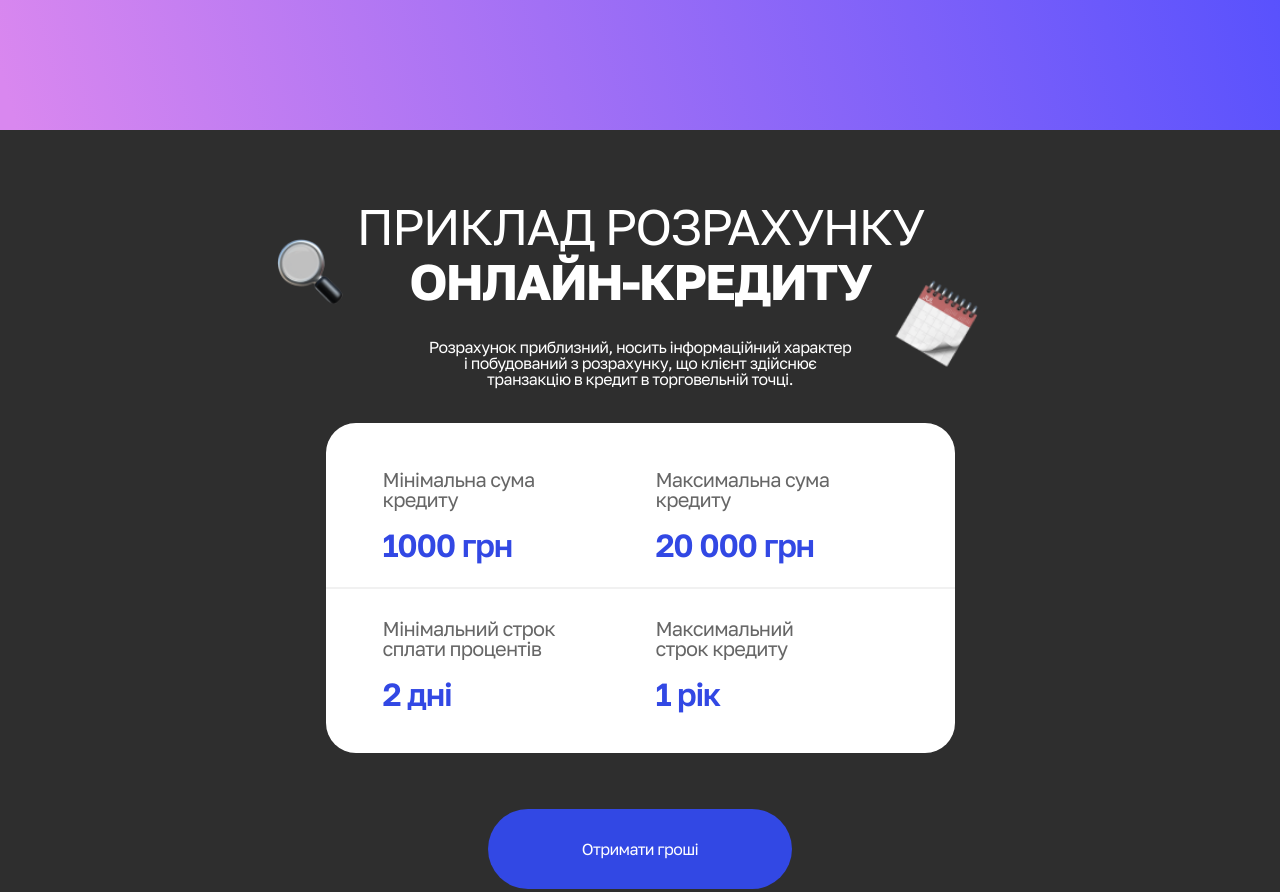
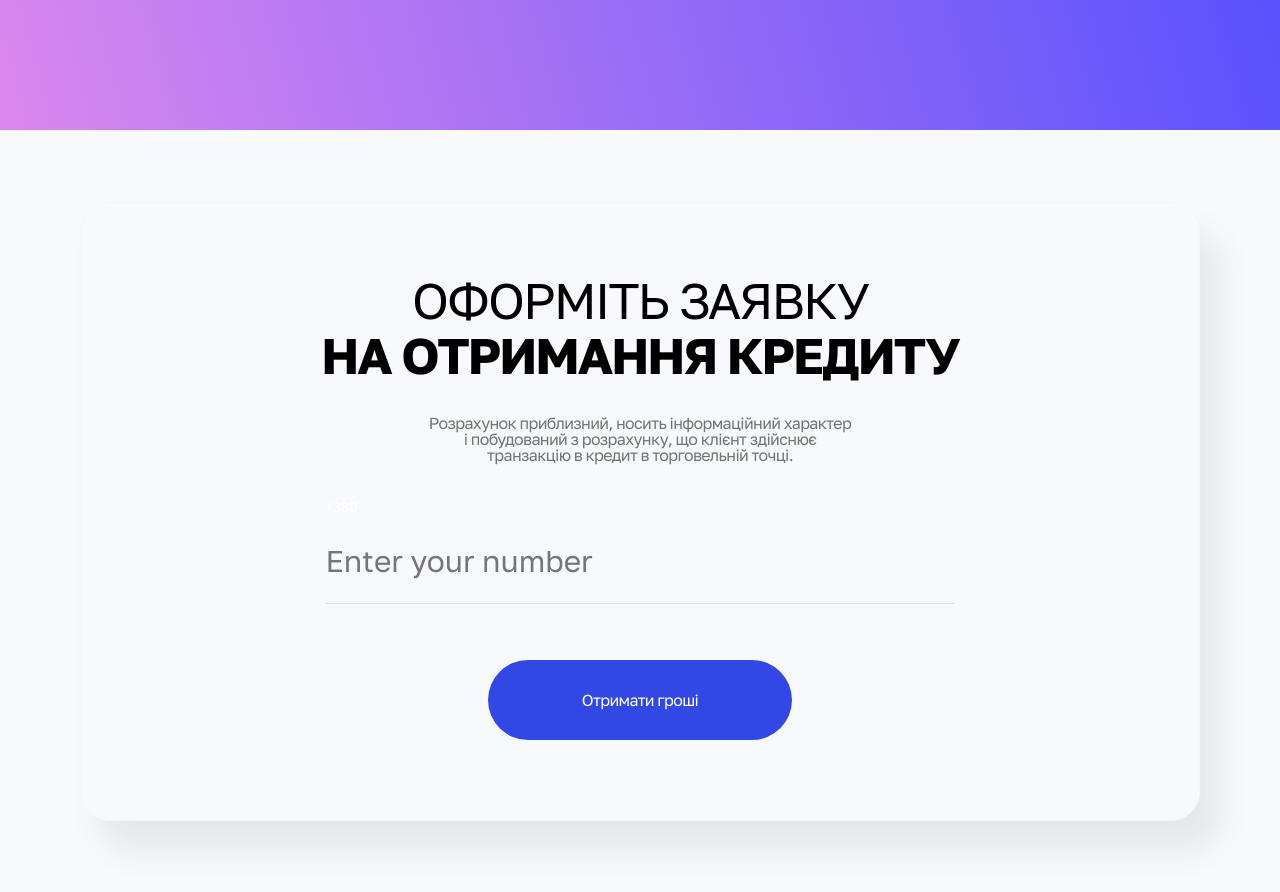
Before and after one commit to amoreCaro/DO-ZAVTRA, a website: page src/html/home.html in a window 1280 px wide. Shown: the part 680-1572 px from the top of the page. Drawn offline with nearby package versions, Linux system fonts and the light colour scheme; some packages are replaced by stand-ins of ours; a script that the page names is missing; files whose address does not match are found by name.

Commit message:
loan form

```diff
--- a/src/html/home.html
+++ b/src/html/home.html
@@ -62,12 +62,32 @@
             </svg>
           </a>
           <div class="header__actions">
-
             <div class="header__button header__button-menu">
-                <svg width="30" height="16" viewBox="0 0 30 16" fill="none" xmlns="http://www.w3.org/2000/svg">
-                    <path d="M1 1H29" stroke="white" stroke-width="2" stroke-linecap="round"/>
-                    <path d="M1 8H29" stroke="white" stroke-width="2" stroke-linecap="round"/>
-                    <path d="M1 15H29" stroke="white" stroke-width="2" stroke-linecap="round"/>
+              <svg
+                width="30"
+                height="16"
+                viewBox="0 0 30 16"
+                fill="none"
+                xmlns="http://www.w3.org/2000/svg"
+              >
+                <path
+                  d="M1 1H29"
+                  stroke="white"
+                  stroke-width="2"
+                  stroke-linecap="round"
+                />
+                <path
+                  d="M1 8H29"
+                  stroke="white"
+                  stroke-width="2"
+                  stroke-linecap="round"
+                />
+                <path
+                  d="M1 15H29"
+                  stroke="white"
+                  stroke-width="2"
+                  stroke-linecap="round"
+                />
               </svg>
             </div>
           </div>
@@ -153,10 +173,8 @@
           </a>
           <nav class="header__nav">
             <ul>
-                <li class="menu-item menu-item-has-children ">
-                    <a href="#" class="header__nav-link">
-                        Послуги
-                    </a>
+              <li class="menu-item menu-item-has-children">
+                <a href="#" class="header__nav-link"> Послуги </a>
                 <ul class="sub-menu">
                   <li class="menu-item">
                     <a href="#">Кредит в один клік</a>
@@ -189,15 +207,44 @@
       </header>
       <main class="main">
         <section id="hero" class="section hero">
-            <div class="hero__wrapper">
+          <div class="hero__wrapper"></div>
+        </section>
+
+        <section id="loan" class="loan section animate-fade" data-delay="0.3s">
+          <div class="loan__container container h-title">
+            <div class="loan__title">
+              <h2>
+                Оформіть заявку <br />
+                <span>на отримання кредиту</span>
+              </h2>
+            </div>
+            <div class="loan__description">
+              <p>
+                Розрахунок приблизний, носить інформаційний характер і
+                побудований з розрахунку, що клієнт здійснює транзакцію в кредит
+                в торговельній точці.
+              </p>
+            </div>
+            <form class="loan-form">
+              <div class="loan-form__group">
+                <span>+380</span>
+                <input type="text" placeholder="Enter your number" />
+              </div>
+
+
+            </form>
+            <button class="btn btn-primary loan__btn">
+              <span>Отримати гроші</span>
+            </button>
           </div>
         </section>
+
         <section
           id="credit"
           class="credit section animate-fade"
           data-delay="0.3s"
         >
-          <div class="credit__container container">
+          <div class="credit__container container h-title">
             <div class="credit__decor credit__decor-search">
               <img src="images/search.png" alt="" srcset="" />
             </div>
@@ -218,19 +265,15 @@
               </p>
             </div>
             <div class="credit__terms">
-
               <div class="credit__item">
-                  <span class="credit__item-label"
-                    >Мінімальна сума кредиту</span
-                  >
+                <span class="credit__item-label">Мінімальна сума кредиту</span>
                 <span class="credit__item-value">1000 грн</span>
               </div>
               <div class="credit__item">
-                  <span class="credit__item-label" >
+                <span class="credit__item-label">
                   Максимальна сума кредиту</span
                 >
                 <span class="credit__item-value">20 000 грн</span>
-
               </div>
 
               <div class="credit__item">
@@ -240,20 +283,17 @@
                 <span class="credit__item-value">2 дні</span>
               </div>
               <div class="credit__item">
-                  <span class="credit__item-label">Максимальний строк кредиту</span
+                <span class="credit__item-label"
+                  >Максимальний строк кредиту</span
                 >
                 <span class="credit__item-value">1 рік</span>
               </div>
-
             </div>
             <button class="btn btn-primary credit__btn">
               <span>Отримати гроші</span>
             </button>
           </div>
         </section>
-
-
-
 
         <!-- <section id="why" class="section why">
                 <div class="why__wrapper container">
--- a/src/sass/components/_credit.scss
+++ b/src/sass/components/_credit.scss
@@ -5,33 +5,25 @@
     display: flex;
     flex-direction: column;
     align-items: center;
+    padding: 70px 0px 80px 0px;
   }
   &__title {
     max-width: 616px;
     width: 100%;
     text-align: center;
     text-transform: uppercase;
-    margin-bottom: 30px;
-    margin-top: 69px;
+    margin-bottom: 32px;
+    // margin-top: 69px;
     h2 {
-      font-size: 50px;
-      line-height: 55px;
-      font-weight: 400;
       color: #fff;
-    }
-    span {
-      font-weight: 700;
     }
   }
   &__description {
     max-width: 424px;
     width: 100%;
     text-align: center;
-    margin-bottom: 36px;
+    margin-bottom: 32px;
     p {
-      font-size: 16px;
-      line-height: 16px;
-      font-weight: 400;
       color: #fff;
     }
   }
@@ -85,7 +77,7 @@
   }
 
   &__btn {
-    margin: 56px 0px;
+    margin-top: 56px;
     max-width: 304px;
     width: 100%;
   }
@@ -118,7 +110,6 @@
 
 @media (max-width: 360px) {
   .credit {
-
     &__title {
       max-width: 275px;
       margin-bottom: 16px;
@@ -139,7 +130,6 @@
     &__terms {
       padding: 30px 24px;
       gap: 40px;
-
 
       &::after {
         display: none;
@@ -174,11 +164,11 @@
     }
     &__decor {
       &-search {
-        top:100px;
+        top: 100px;
         left: 0px;
       }
       &-calendar {
-        top:68px;
+        top: 68px;
         right: 0px;
       }
     }
--- a/src/sass/components/_header.scss
+++ b/src/sass/components/_header.scss
@@ -90,6 +90,7 @@
     height: 50px;
     border-radius: 12px;
     transition: 0.3s ease;
+    color: #fff;
     svg {
       transition: 0.1s ease;
     }
--- /dev/null
+++ b/src/sass/components/loan.scss
@@ -0,0 +1,44 @@
+.loan {
+  padding: 72px 80px;
+  &__container {
+    box-shadow: 20px 30px 30px 0px #5050501a;
+    border-radius: 30px;
+    border: 1px solid #f5f5f5;
+    display: flex;
+    flex-direction: column;
+    align-items: center;
+    padding: 70px 0px 80px 0px;
+  }
+  &__title {
+    max-width: 692px;
+    width: 100%;
+    margin-bottom: 32px;
+  }
+  &__description {
+    margin-bottom: 32px;
+    p {
+      color: #737373;
+    }
+  }
+  &-form {
+    margin-bottom: 56px;
+    max-width: 629px;
+    width: 100%;
+  }
+  &-form__group {
+    input {
+      height: 86px;
+      width: 100%;
+      border: none;
+      border-bottom: 1px solid #e1e1e1;
+      font-weight: 400;
+      font-size: 30px;
+      line-height: 100%;
+      letter-spacing: 0;
+    }
+  }
+  &__btn {
+    max-width: 304px;
+    width: 100%;
+  }
+}
--- a/src/sass/helpers/_fonts.scss
+++ b/src/sass/helpers/_fonts.scss
@@ -70,59 +70,3 @@ html, body {
     font-size: 1rem;
     font-weight: 500;
 }
-
-h1, h2, h3, h4, h5, h6 {
-    font-weight: 500;
-    color: $text;
-}
-
-p {
-    font-weight: 500;
-    color: $text;
-    font-size: 1rem;
-
-    &:last-child {
-        margin-bottom: 0px;
-    }
-}
-
-a, button {
-    font-weight: 500;
-    color: $text;
-}
-
-h1 {
-    font-size: 3.5rem; // 56px
-    font-weight: 400;
-}
-
-h2 {
-    font-size: 2.5rem; // 40px
-    font-weight: 400;
-}
-
-h3 {
-    font-size: 2.125rem; // 34px
-    font-weight: 400;
-}
-
-h4 {
-    font-size: 1.875rem; // 30px
-    font-weight: 400;
-}
-
-h5 {
-    font-size: 1.625rem; // 26px
-    font-weight: 400;
-}
-
-h6 {
-    font-size: 1.375rem; // 22px
-    font-weight: 400;
-}
-
-@media (max-width: 768px) {
-    h1 {
-        font-size: 3rem;
-    }
-}
--- a/src/sass/helpers/_helper.scss
+++ b/src/sass/helpers/_helper.scss
@@ -1,13 +1,13 @@
-.hidden{
+.hidden {
   display: none !important;
 }
 
-.hide{
+.hide {
   opacity: 0;
   z-index: -1;
 }
 .h-opacity:before {
-    content: '';
+  content: "";
   position: absolute;
   left: 0;
   top: 0;
@@ -17,36 +17,59 @@
   height: 100%;
 }
 
-.h-flex-between{
+.h-flex-between {
   display: flex;
   justify-content: space-between;
 }
 
-.h-flex-column{
+.h-flex-column {
   display: flex;
   flex-direction: column;
 }
 
+.h-title {
+  h2 {
+    font-size: 50px;
+    line-height: 55px;
+    font-weight: 400;
+    color: #000;
+    text-align: center;
+    text-transform: uppercase;
+    span {
+      font-weight: 700;
+    }
+  }
+
+  p {
+    max-width: 424px;
+    width: 100%;
+    font-size: 16px;
+    line-height: 16px;
+    font-weight: 400;
+    color: #000;
+    text-align: center;
+  }
+}
+
 @media (max-width: 1024px) {
-    .h-flex-between{
+  .h-flex-between {
     flex-direction: column;
   }
 }
 
 .h-content {
-    *{
+  * {
     color: $text;
   }
   ul {
     list-style: disc;
     padding-left: 15px;
-
   }
   ol {
     list-style: decimal;
     padding-left: 15px;
   }
-    li{
+  li {
     margin-bottom: 15px;
     font-size: 1rem;
   }
@@ -58,28 +81,27 @@
     font-size: 1rem; // 16px
     font-weight: 500;
     margin-bottom: 20px;
-        &:last-child{
+    &:last-child {
       margin-bottom: 0px;
     }
-        img{
+    img {
       margin-top: 20px;
     }
-        a{
+    a {
       color: $primary;
       font-size: 16px;
       border-bottom: 1px solid $primary;
       transition: 0.2s ease;
-            &:hover{
+      &:hover {
         border-color: transparent;
         // color: $blue-hover;
       }
     }
-
   }
-    p:has(img){
+  p:has(img) {
     margin: 0;
   }
-    img{
+  img {
     margin-bottom: 20px;
     height: auto;
     width: 100%;
@@ -89,22 +111,22 @@
     overflow: hidden;
     margin: 10px 0;
   }
-    div{
+  div {
     line-height: 32px;
     font-size: 1.14rem;
     font-weight: 500;
   }
 }
-.h-center{
+.h-center {
   display: flex;
   align-items: center;
   justify-content: center;
 }
-.h-full{
+.h-full {
   width: 100%;
   max-width: 100%;
 }
-.h-bg{
+.h-bg {
   color: white !important;
 }
 // .h-bg.blue{
@@ -117,22 +139,22 @@
 // .h-bg.dark-blue{
 //     background-color: $dark-blue;
 // }
-.h-bg.black{
+.h-bg.black {
   background-color: $black;
 }
-.h-link{
+.h-link {
   background-color: none !important;
 }
-.h-cover{
+.h-cover {
   object-fit: cover;
 }
-.h-containe{
+.h-containe {
   object-fit: contain;
 }
-.h-slide{
+.h-slide {
   overflow: hidden;
-    &::before{
-        content: '';
+  &::before {
+    content: "";
     position: absolute;
     top: 0;
     height: 100%;
@@ -140,19 +162,23 @@
     transform: skewX(-45deg);
     animation: flareAnimation 3s infinite linear;
     left: -150%;
-        background: linear-gradient(90deg,rgb(255 255 255 / .1),rgb(255 255 255 / .4))
+    background: linear-gradient(
+      90deg,
+      rgb(255 255 255 / 0.1),
+      rgb(255 255 255 / 0.4)
+    );
   }
 }
 @keyframes flareAnimation {
   0% {
-        left: -150%
+    left: -150%;
   }
   100% {
-        left: 150%
+    left: 150%;
   }
 }
 
-.h-flex{
+.h-flex {
   display: flex;
   flex-wrap: wrap;
   align-items: center;
--- a/src/sass/main.scss
+++ b/src/sass/main.scss
@@ -23,6 +23,7 @@
 @import 'components/footer';
 @import 'components/hero';
 @import 'components/credit';
+@import 'components/loan';
 
 
 
```
Also changed, not shown: src/css/main.min.css. Lines whose indentation alone changed are shown as unchanged.
